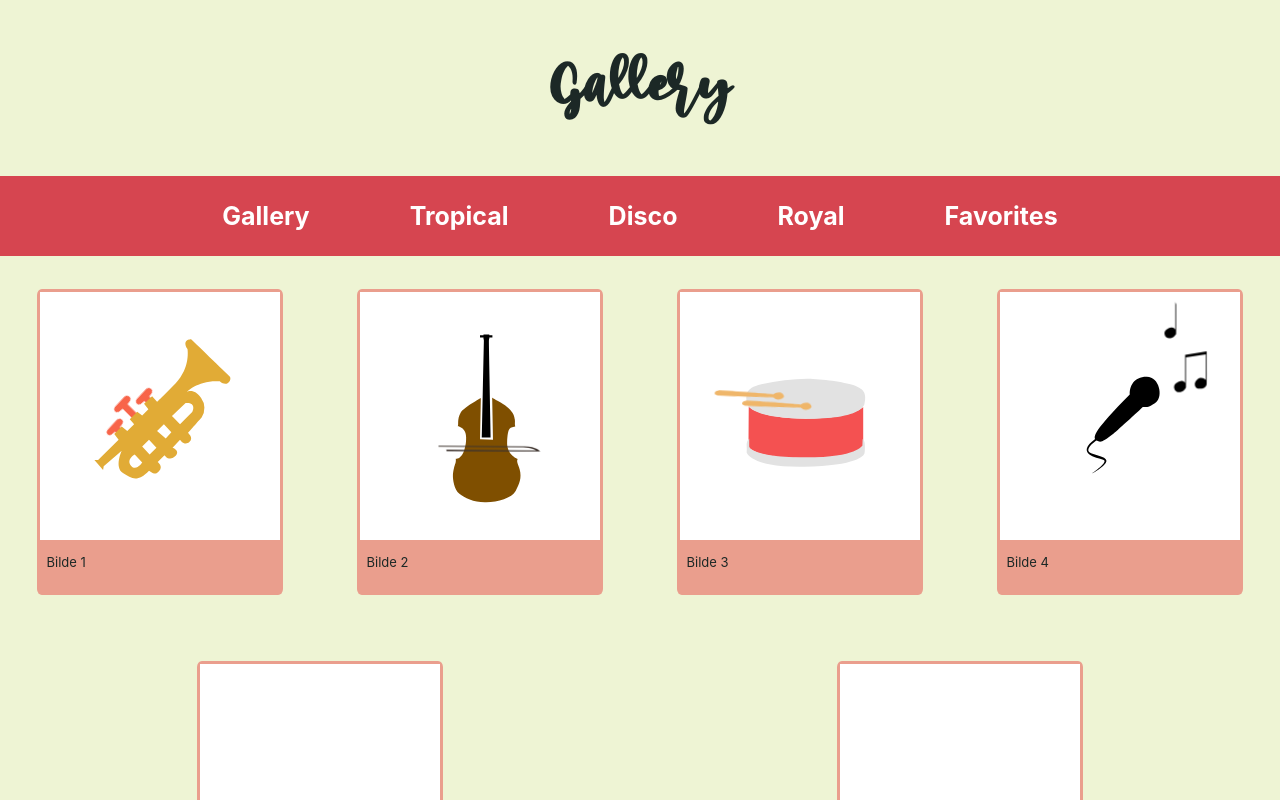
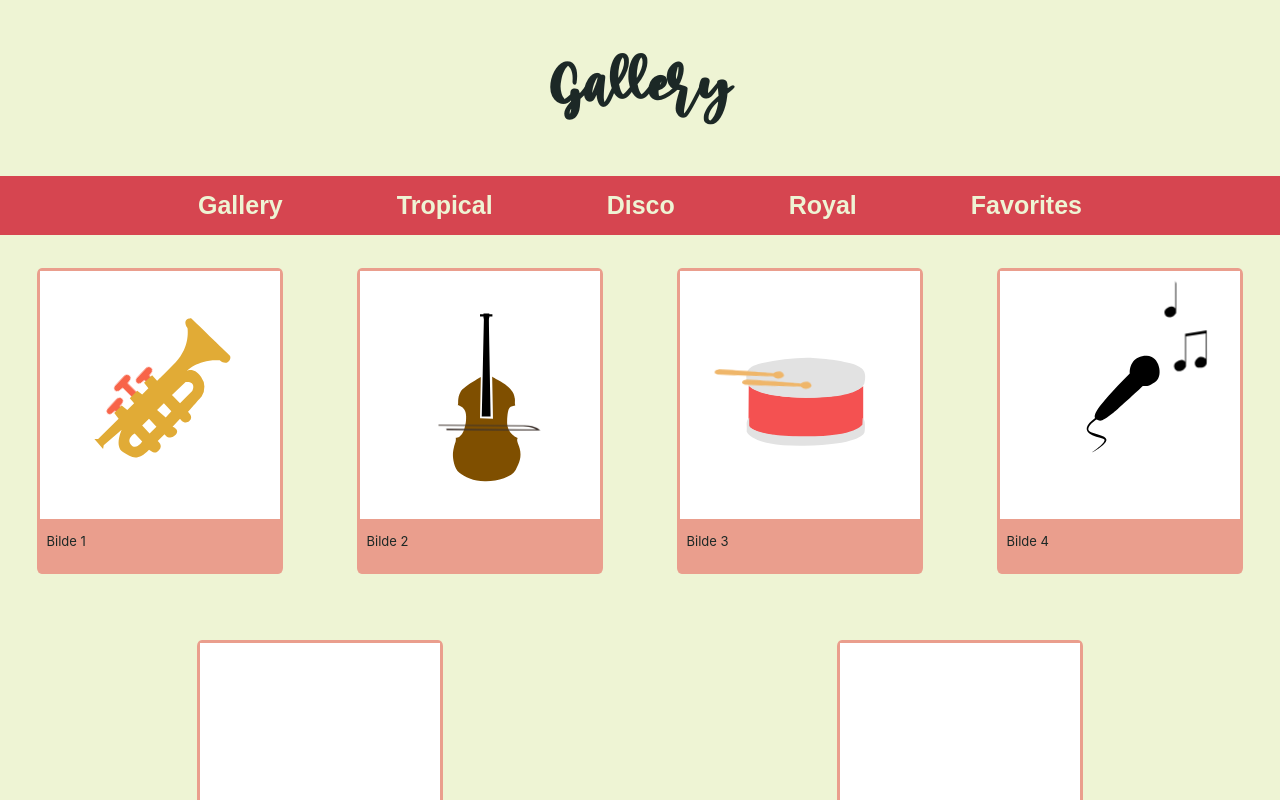
Before and after one commit to magnhan/gallery, a React (Create React App) app in the folder gallery/: page / in a window 1280 px wide. Shown: the top 800 px of the page. Built offline with nearby package versions, Linux system fonts and the light colour scheme.

Commit message:
Updated menu buttons
#14

```diff
--- a/gallery/src/components/Menu/Menu.css
+++ b/gallery/src/components/Menu/Menu.css
@@ -16,9 +16,26 @@
 }
 
 .Header_Menu li a {
-  color: #fff;
+  color: #EEF4D4;
   font-weight: bold;
   text-decoration: none;
-  margin: 1em;
   display: inline-block;
 }
+
+.btn{
+  color: #EEF4D4;
+  background-color: #D64550;
+  padding: 15px 32px;
+  text-align: center;
+  text-decoration: none;
+  display: inline-block;
+  font-size: 1em;
+  cursor: pointer;
+  font-weight: bold;
+  border: none;
+}
+
+.btn:hover{
+  background-color: #EEF4D4;
+  color: #D64550;
+}
--- a/gallery/src/components/Menu/Menu.tsx
+++ b/gallery/src/components/Menu/Menu.tsx
@@ -7,19 +7,29 @@ export default function Menu() {
     <div className="Menu">
       <ul className="Header_Menu">
         <li>
-          <NavLink to="/">Gallery</NavLink>
+          <NavLink to="/">
+            <button className="btn">Gallery</button>
+          </NavLink>
         </li>
         <li>
-          <NavLink to="/Theme1">Tropical</NavLink>
+          <NavLink to="/Theme1">
+            <button className="btn">Tropical</button>
+          </NavLink>
         </li>
         <li>
-          <NavLink to="/Theme2">Disco</NavLink>
+          <NavLink to="/Theme2">
+            <button className="btn">Disco</button>
+          </NavLink>
         </li>
         <li>
-          <NavLink to="/Theme3">Royal</NavLink>
+          <NavLink to="/Theme3">
+            <button className="btn">Royal</button>
+          </NavLink>
         </li>
         <li>
-          <NavLink to="/Favorites">Favorites</NavLink>
+          <NavLink to="/Favorites">
+            <button className="btn">Favorites</button>
+          </NavLink>
         </li>
       </ul>
     </div>
```
